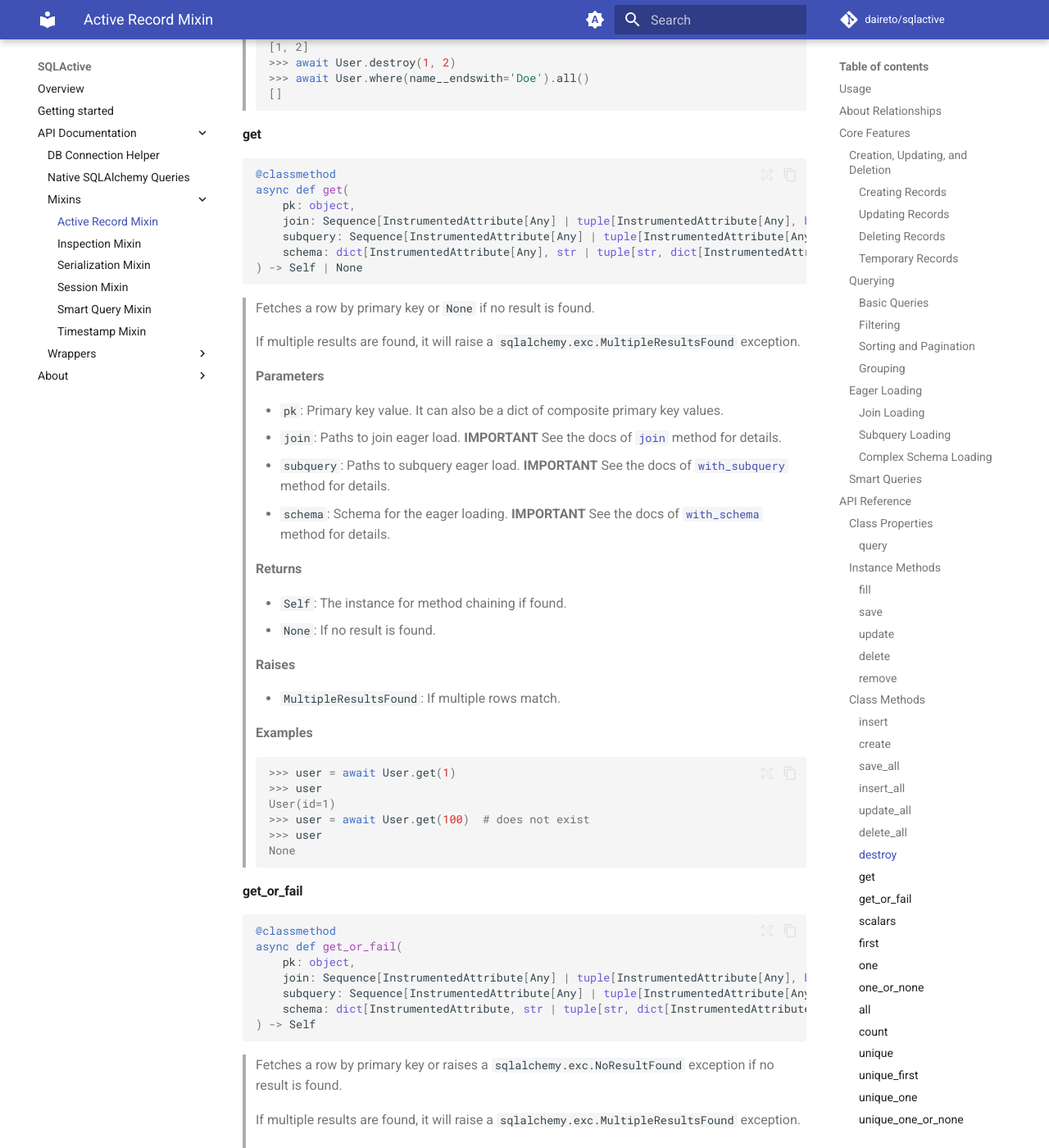
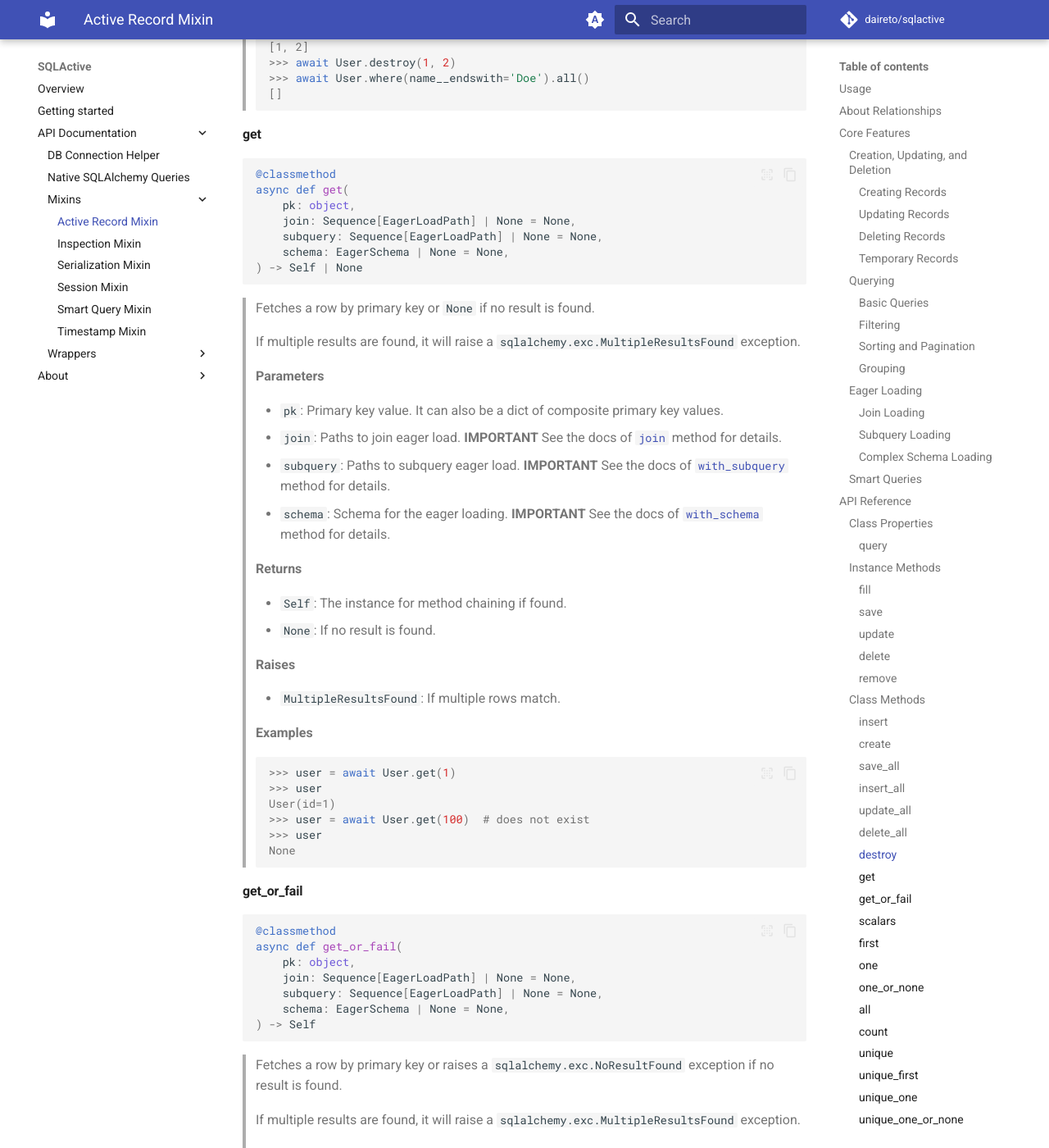
Before and after one commit to daireto/sqlactive, an MkDocs documentation site: the page built from docs/api/active-record-mixin.md, in a window 1280 px wide and 1400 px high, scrolled down 14179 px. Shown: the whole window at 82% size. Built offline with MkDocs 1.6.1 and Material for MkDocs 9.7.7, drawn with Linux system fonts in a browser that asks for light colours; comment, search, counter and statistics services are not loaded; some of the changed text lies outside the part shown.

````diff
--- a/docs/api/active-record-mixin.md
+++ b/docs/api/active-record-mixin.md
@@ -768,9 +768,9 @@ async def destroy(*ids: object) -> None
 @classmethod
 async def get(
     pk: object,
-    join: Sequence[InstrumentedAttribute[Any] | tuple[InstrumentedAttribute[Any], bool]] | None = None,
-    subquery: Sequence[InstrumentedAttribute[Any] | tuple[InstrumentedAttribute[Any], bool]] | None = None,
-    schema: dict[InstrumentedAttribute[Any], str | tuple[str, dict[InstrumentedAttribute, Any]] | dict] | None = None,
+    join: Sequence[EagerLoadPath] | None = None,
+    subquery: Sequence[EagerLoadPath] | None = None,
+    schema: EagerSchema | None = None,
 ) -> Self | None
 ```
 
@@ -818,9 +818,9 @@ async def get(
 @classmethod
 async def get_or_fail(
     pk: object,
-    join: Sequence[InstrumentedAttribute[Any] | tuple[InstrumentedAttribute[Any], bool]] | None = None,
-    subquery: Sequence[InstrumentedAttribute[Any] | tuple[InstrumentedAttribute[Any], bool]] | None = None,
-    schema: dict[InstrumentedAttribute, str | tuple[str, dict[InstrumentedAttribute, Any]] | dict] | None = None,
+    join: Sequence[EagerLoadPath] | None = None,
+    subquery: Sequence[EagerLoadPath] | None = None,
+    schema: EagerSchema | None = None,
 ) -> Self
 ```
 
@@ -1735,7 +1735,7 @@ def top(top: int) -> AsyncQuery[Self]
 
 ```python
 @classmethod
-def join(*paths: InstrumentedAttribute[Any] | tuple[InstrumentedAttribute[Any], bool]) -> AsyncQuery[Self]
+def join(*paths: EagerLoadPath) -> AsyncQuery[Self]
 ```
 
 > Joined eager loading using LEFT OUTER JOIN.
@@ -1786,7 +1786,7 @@ def join(*paths: InstrumentedAttribute[Any] | tuple[InstrumentedAttribute[Any],
 
 ```python
 @classmethod
-def with_subquery(*paths: InstrumentedAttribute[Any] | tuple[InstrumentedAttribute[Any], bool]) -> AsyncQuery[Self]
+def with_subquery(*paths: EagerLoadPath) -> AsyncQuery[Self]
 ```
 
 > Subqueryload or Selectinload eager loading.
@@ -1890,9 +1890,7 @@ def with_subquery(*paths: InstrumentedAttribute[Any] | tuple[InstrumentedAttribu
 
 ```python
 @classmethod
-def with_schema(
-    schema: dict[InstrumentedAttribute, str | tuple[str, dict[InstrumentedAttribute, Any]] | dict]
-) -> AsyncQuery[Self]
+def with_schema(schema: EagerSchema) -> AsyncQuery[Self]
 ```
 
 > Joined, subqueryload and selectinload eager loading.
@@ -1963,14 +1961,12 @@ def with_schema(
 @classmethod
 def smart_query(
     criteria: Sequence[ColumnElement[bool]] | None = None,
-    filters: (
-        dict[str, Any] | dict[OperatorType, Any] | list[dict[str, Any]] | list[dict[OperatorType, Any]] | None
-    ) = None,
+    filters: DjangoFilters | None = None,
     sort_columns: Sequence[ColumnExpressionOrStrLabelArgument[Any]] | None = None,
     sort_attrs: Sequence[str] | None = None,
     group_columns: Sequence[ColumnExpressionOrStrLabelArgument[Any]] | None = None,
     group_attrs: Sequence[str] | None = None,
-    schema: dict[InstrumentedAttribute, str | tuple[str, dict[InstrumentedAttribute, Any]] | dict] | None = None,
+    schema: EagerSchema | None = None,
 ) -> AsyncQuery[Self]
 ```
 
````
Also changed, not shown: CONTRIBUTING.md (+0 -1 lines), docs/about/contributing.md (+0 -1 lines), docs/api/async-query.md (+3 -7 lines), docs/api/smart-query-mixin.md (+3 -7 lines).
